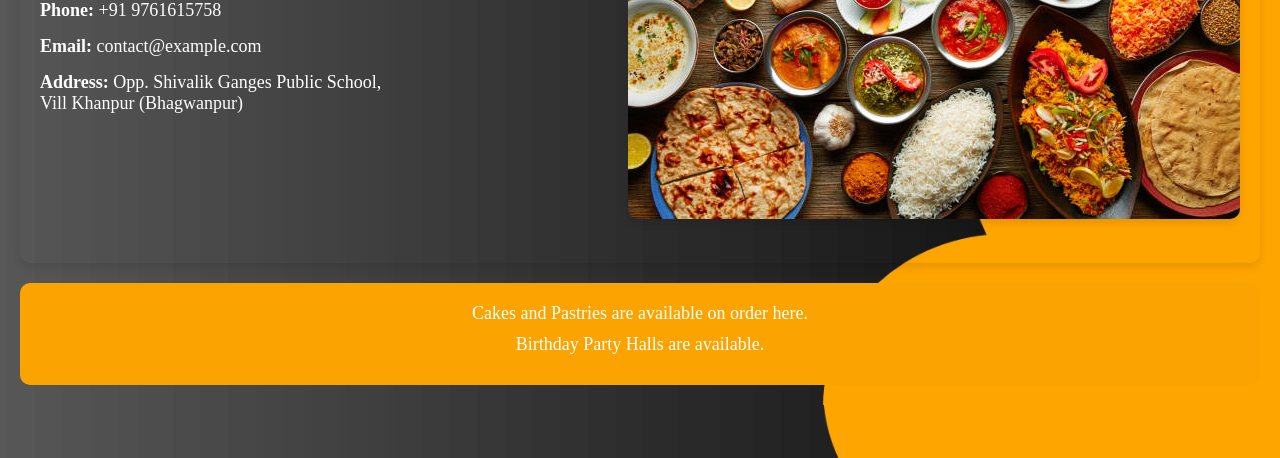
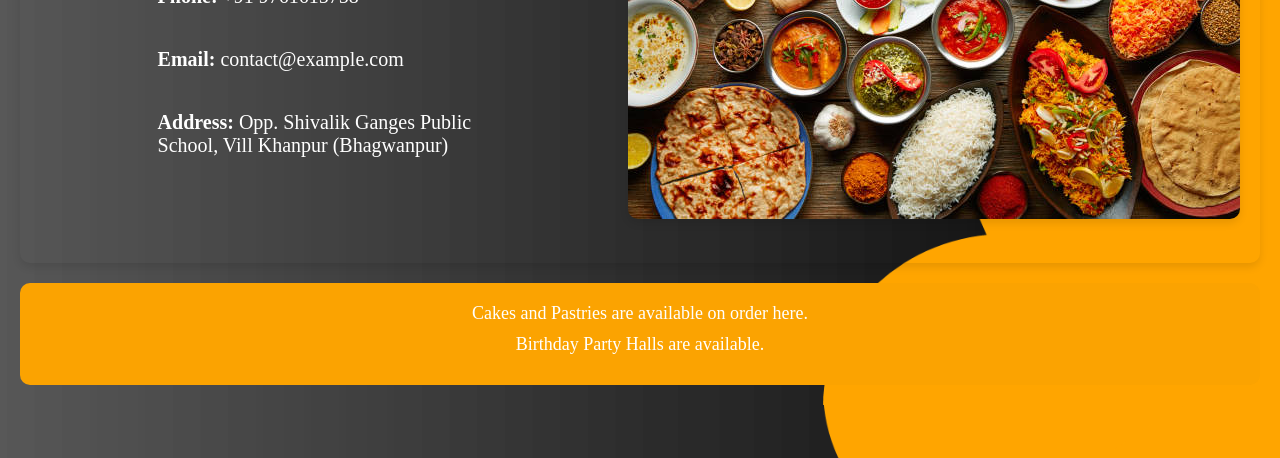
Before and after one commit to vikshit01/Rest-food, a plain HTML site: page Contact.html in a window 1280 px wide. Shown: the part 342-800 px from the top of the page. Drawn offline with Linux system fonts and the light colour scheme.

Commit message:
modify contact page

```diff
--- a/style.css
+++ b/style.css
@@ -302,12 +302,17 @@ ul {
 
 .contact-details {
   flex: 1;
+  display: flex;
+  flex-direction: column;
+  gap: 10px;
+  justify-content: center;
+  align-items: center;
 }
 
 .contact-details p {
   width: 60%;
   margin: 15px 0;
-  font-size: 18px;
+  font-size: 20px;
 }
 
 .contact-image img {
```
